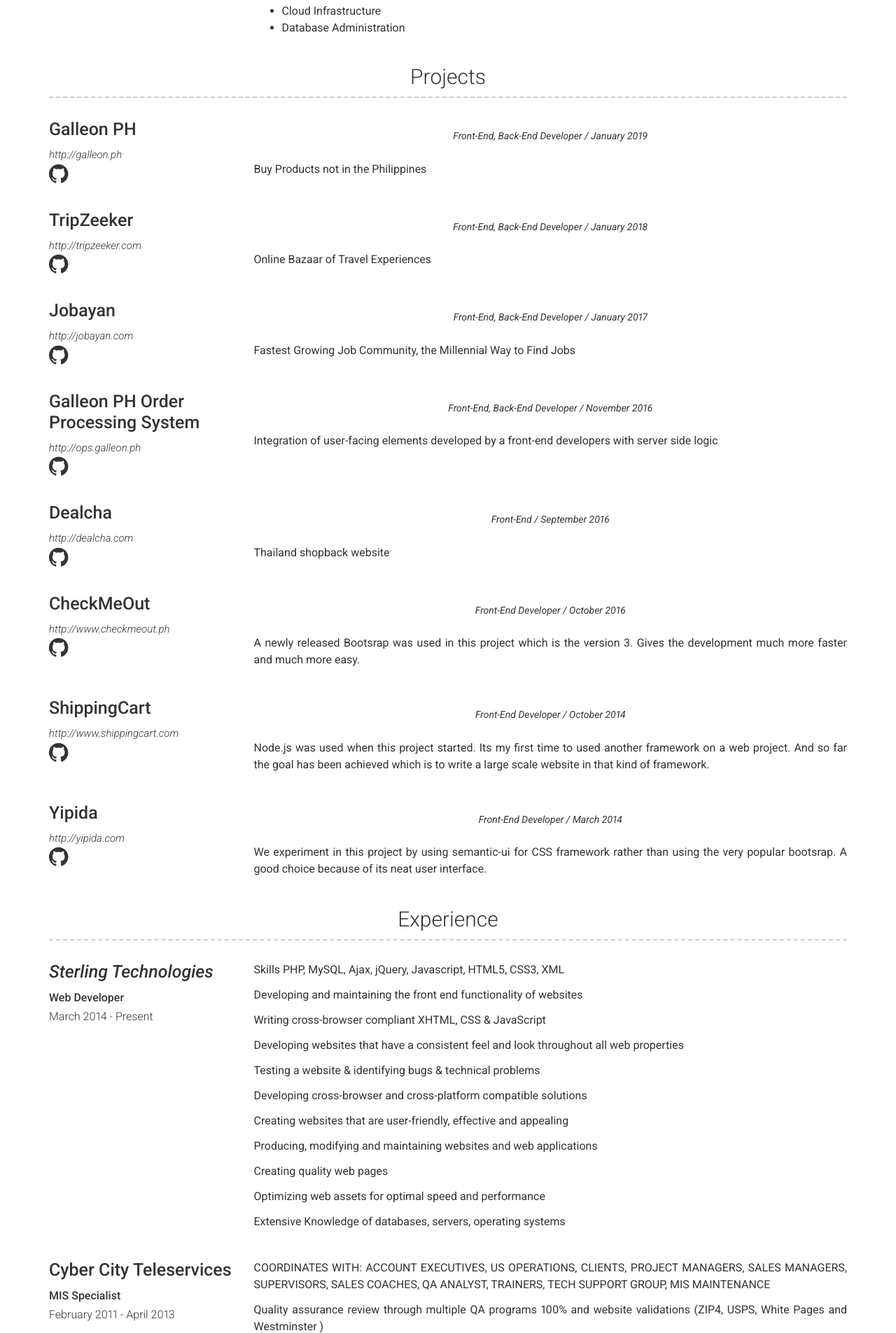
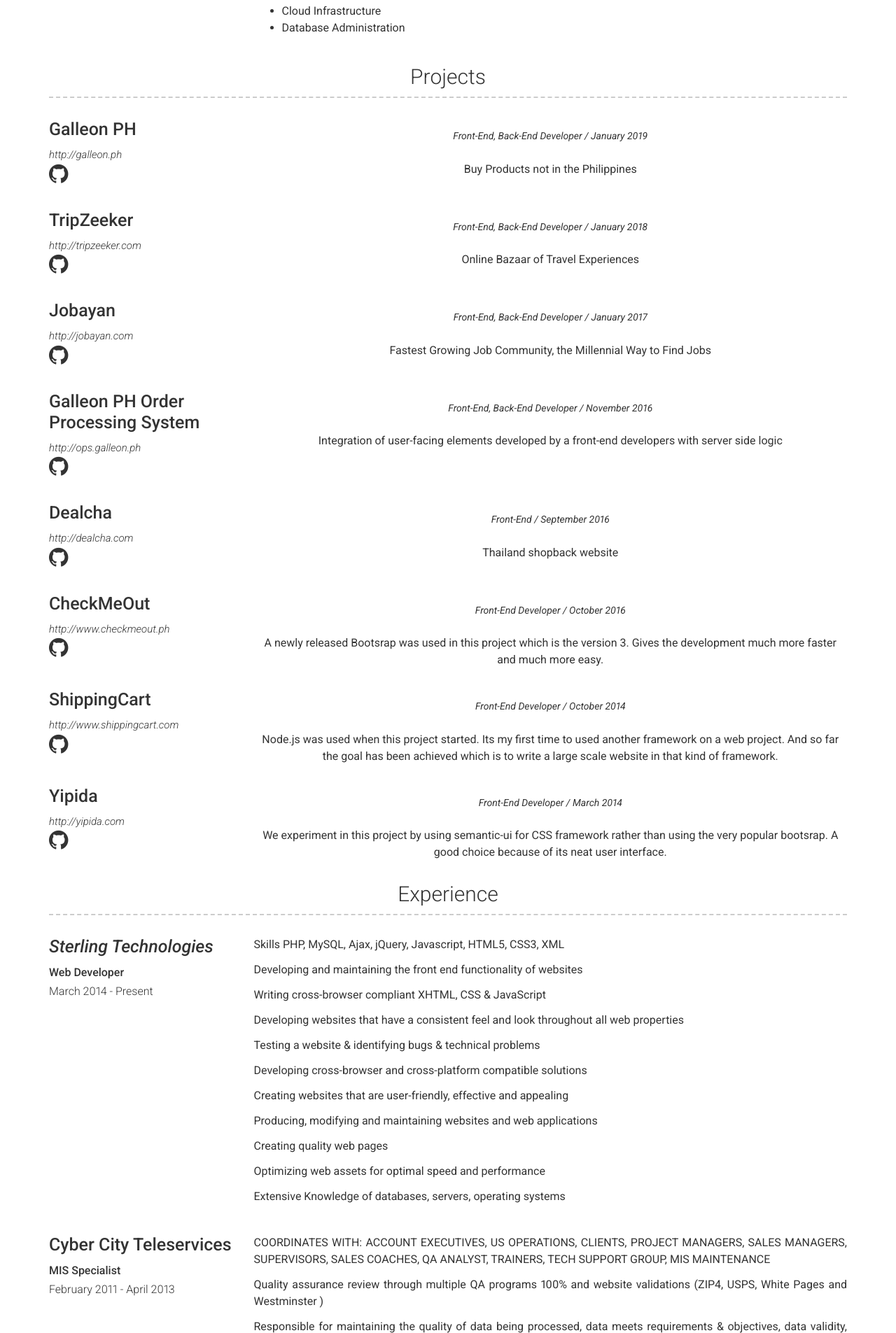
Before and after one commit to rujealfon/rujealfon.github.io, a Jekyll site: the page built from index.md, in a window 1280 px wide. Shown: the part 889-2794 px from the top of the page at 70% size. Built offline with Jekyll 4.4.1, drawn with Linux system fonts in a browser that asks for light colours.

Commit message:
center the project description

```diff
--- a/_includes/projects.html
+++ b/_includes/projects.html
@@ -17,7 +17,9 @@
         {%- if project.quote -%}
           <p class="quote">{{ project.quote }}</p>
         {%- endif -%}
-        {{ project.description | strip | markdownify }}
+        <div style="font-size: 1.6em; text-align: center;">
+          {{ project.description | strip}}
+        </div>
       </div>
     </div>
   {% endfor %}
```
